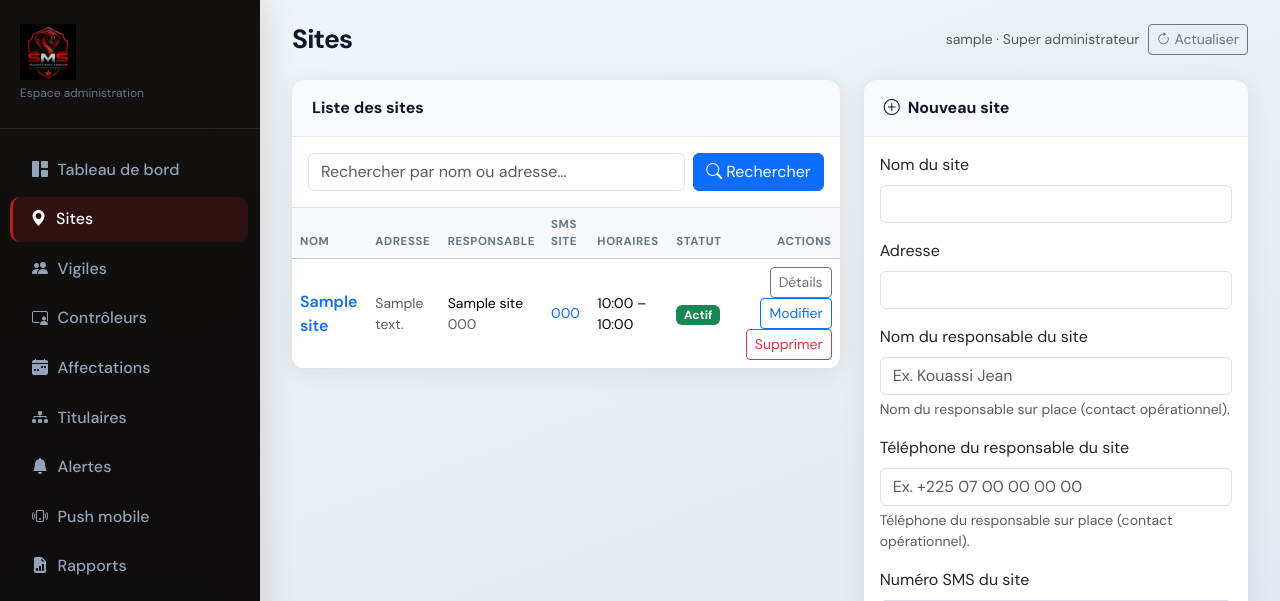
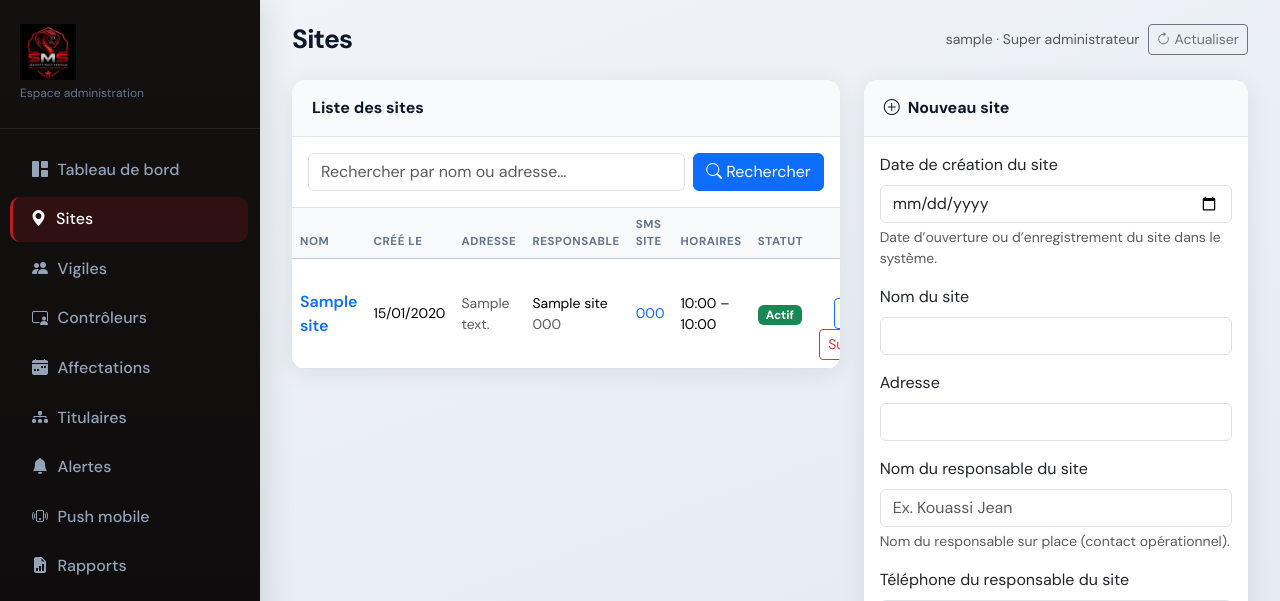
Before and after one commit to killlinux-cell/smsCobra, a Django app: page /dashboard/sites/ in a window 1280 px wide. Shown: the top 601 px of the page. Run offline with Django 5.2, Linux system fonts and the light colour scheme; a user stored in the database is signed in; tables that the repository leaves empty hold one stand-in row (values such as "Sample post"); parts of the project's set-up code (start-up, migrations or seed data) failed here and were passed over.

Commit message:
date de debut

```diff
--- a/backend/webadmin/forms.py
+++ b/backend/webadmin/forms.py
@@ -2,6 +2,7 @@ import secrets
 from datetime import datetime, timedelta, time
 
 from django import forms
+from django.utils import timezone
 
 from accounts.models import ControllerSiteAssignment, User
 from shifts.guard_conflicts import (
@@ -53,6 +54,13 @@ class GuardChoiceField(forms.ModelChoiceField):
 
 
 class SiteForm(forms.ModelForm):
+    creation_date = forms.DateField(
+        label="Date de création du site",
+        required=True,
+        widget=forms.DateInput(attrs={"class": _CTRL, "type": "date"}),
+        help_text="Date d’ouverture ou d’enregistrement du site dans le système.",
+    )
+
     class Meta:
         model = Site
         fields = [
@@ -140,6 +148,49 @@ class SiteForm(forms.ModelForm):
             "geofence_gps_margin_meters": forms.NumberInput(attrs={"class": _CTRL}),
             "is_active": forms.CheckboxInput(attrs={"class": "form-check-input"}),
         }
+
+    def __init__(self, *args, **kwargs):
+        super().__init__(*args, **kwargs)
+        if self.instance.pk and self.instance.created_at:
+            self.fields["creation_date"].initial = timezone.localtime(
+                self.instance.created_at
+            ).date()
+        else:
+            self.fields["creation_date"].initial = timezone.localdate()
+        self.order_fields(
+            [
+                "creation_date",
+                "name",
+                "address",
+                "site_manager_name",
+                "site_manager_phone",
+                "site_sms_phone",
+                "timezone",
+                "expected_start_time",
+                "expected_end_time",
+                "day_staff_required",
+                "night_staff_required",
+                "late_tolerance_minutes",
+                "relief_late_alert_minutes",
+                "latitude",
+                "longitude",
+                "geofence_radius_meters",
+                "geofence_gps_margin_meters",
+                "is_active",
+            ]
+        )
+
+    def save(self, commit=True):
+        site = super().save(commit=False)
+        creation = self.cleaned_data.get("creation_date")
+        if creation:
+            site.created_at = timezone.make_aware(
+                datetime.combine(creation, time(0, 0)),
+                timezone.get_current_timezone(),
+            )
+        if commit:
+            site.save()
+        return site
 
     def clean_site_manager_phone(self):
         phone = (self.cleaned_data.get("site_manager_phone") or "").strip()
--- a/backend/webadmin/templates/webadmin/site_detail.html
+++ b/backend/webadmin/templates/webadmin/site_detail.html
@@ -20,6 +20,10 @@
       </div>
       <div class="card-body">
         <dl class="row cobra-dl-detail mb-0">
+          <dt class="col-sm-3">Date de création</dt>
+          <dd class="col-sm-9">
+            {% if site.created_at %}{{ site.created_at|date:"d/m/Y" }}{% else %}—{% endif %}
+          </dd>
           <dt class="col-sm-3">Adresse</dt>
           <dd class="col-sm-9">{{ site.address }}</dd>
           <dt class="col-sm-3">Responsable du site</dt>
--- a/backend/webadmin/templates/webadmin/site_form.html
+++ b/backend/webadmin/templates/webadmin/site_form.html
@@ -4,7 +4,7 @@
   <div class="col-lg-8">
     <div class="card cobra-panel">
       <div class="card-header d-flex justify-content-between align-items-center">
-        <span>Modifier le site</span>
+        <span>Modifier le site — {{ site.name }}</span>
         <a href="{% url 'webadmin-sites' %}" class="btn btn-sm btn-outline-secondary">Retour</a>
       </div>
       <div class="card-body">
--- a/backend/webadmin/templates/webadmin/sites.html
+++ b/backend/webadmin/templates/webadmin/sites.html
@@ -28,6 +28,7 @@
           <thead class="table-light">
             <tr>
               <th>Nom</th>
+              <th>Créé le</th>
               <th>Adresse</th>
               <th>Responsable</th>
               <th>SMS site</th>
@@ -41,6 +42,9 @@
             <tr>
               <td class="fw-semibold">
                 <a href="{% url 'webadmin-site-detail' s.pk %}" class="text-decoration-none">{{ s.name }}</a>
+              </td>
+              <td class="small text-nowrap">
+                {% if s.created_at %}{{ s.created_at|date:"d/m/Y" }}{% else %}—{% endif %}
               </td>
               <td class="small text-muted">{{ s.address }}</td>
               <td class="small">
@@ -69,7 +73,7 @@
               </td>
             </tr>
             {% empty %}
-            <tr><td colspan="7" class="text-center py-5 text-muted">{% if search_q %}Aucun site ne correspond à votre recherche.{% else %}Aucun site. Ajoutez le premier à droite.{% endif %}</td></tr>
+            <tr><td colspan="8" class="text-center py-5 text-muted">{% if search_q %}Aucun site ne correspond à votre recherche.{% else %}Aucun site. Ajoutez le premier à droite.{% endif %}</td></tr>
             {% endfor %}
           </tbody>
         </table>
```
